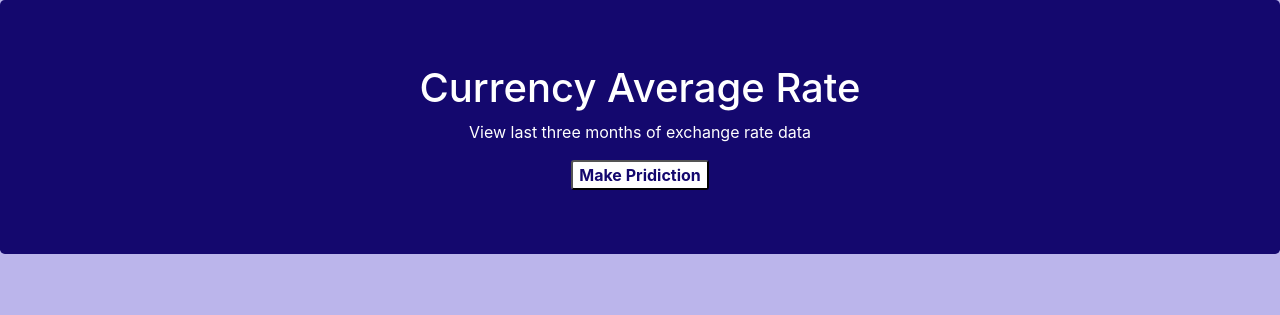
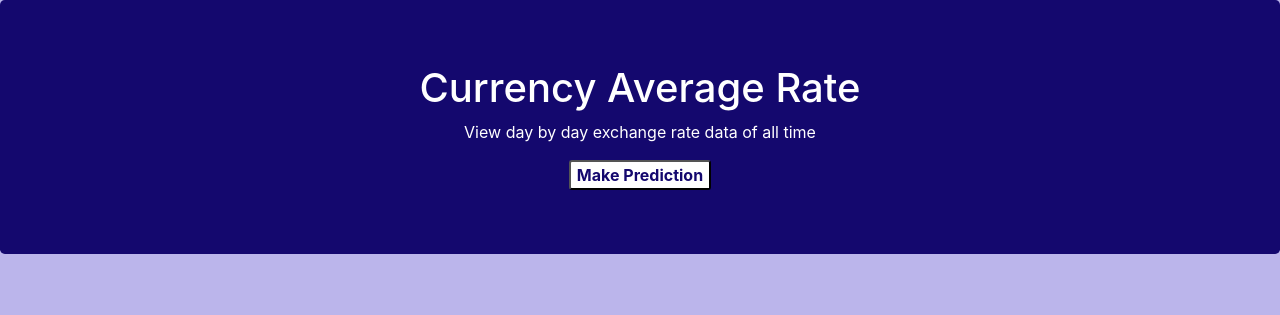
Before and after one commit to ankitgaud/Make-your-prediction-on-currency-rates, a Django app: template project/templates/home.html in a window 1280 px wide. Shown: the top 315 px of the page. Run offline with Django 3.2, Linux system fonts and the light colour scheme; the template is opened without the code that fills it, so the values that code supplies are empty; some libraries are stand-ins or nearby versions.

Commit message:
Update home.html

```diff
--- a/project/templates/home.html
+++ b/project/templates/home.html
@@ -18,8 +18,8 @@
 <body style="background-color: #bbb5eb;">
 	<div class="jumbotron text-center" style="background-color: #14086e;color: white;">
  		<h1>Currency Average Rate</h1>
-  		<p>View last three months of exchange rate data</p>
-  		<input type="button" value="Make Pridiction" class="pridict">
+  		<p>View day by day exchange rate data of all time</p>
+  		<input type="button" value="Make Prediction" class="pridict">
 
 	</div>
 	<div class="jumbotron text-center" style="margin-top: -2em; background-color: #bbb5eb; color: white;">
```
